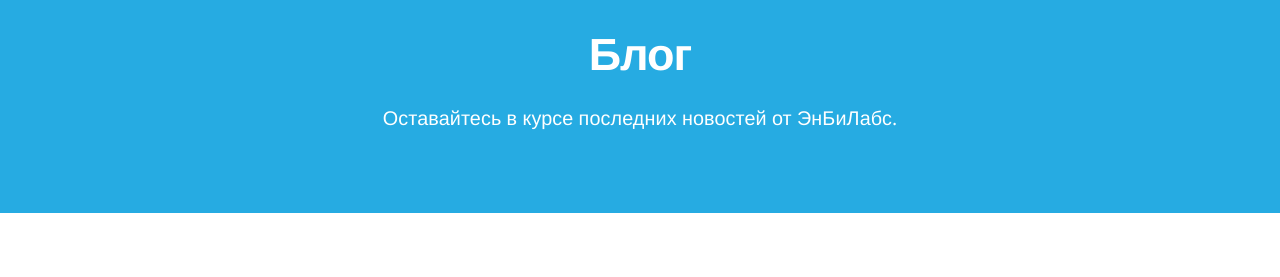
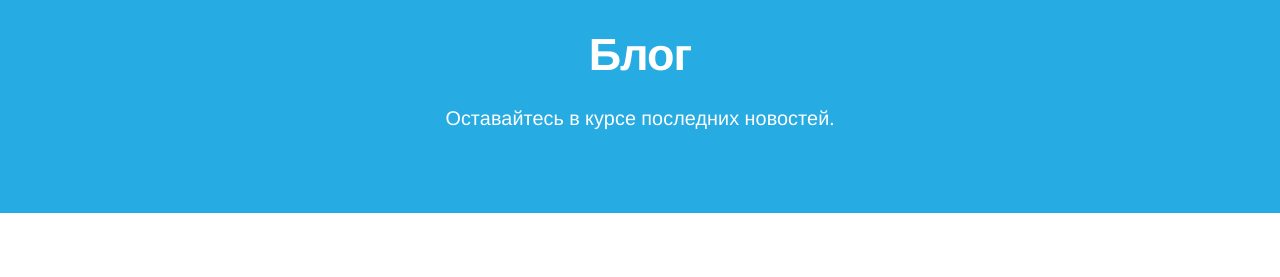
Before and after one commit to RakhimyanTim/ufafoto.github.io, a Jekyll site: the page built from blog/index.html, in a window 1280 px wide. Shown: the part 135-412 px from the top of the page. Built offline with Jekyll 4.4.1, drawn with Linux system fonts in a browser that asks for light colours; nearby versions of some CDN libraries; the list of posts is cut into pages by our own code.

Commit message:
Update index.html

```diff
--- a/blog/index.html
+++ b/blog/index.html
@@ -1,9 +1,9 @@
 ---
 layout: default
 title: Блог
-description: Оставайтесь в курсе последних новостей от ЭнБиЛабс
+description: Оставайтесь в курсе последних новостей
 header: Блог
-header_subtext: Оставайтесь в курсе последних новостей от ЭнБиЛабс.
+header_subtext: Оставайтесь в курсе последних новостей.
 sitemap:
   changefreq: daily
   priority: 0.8
```
